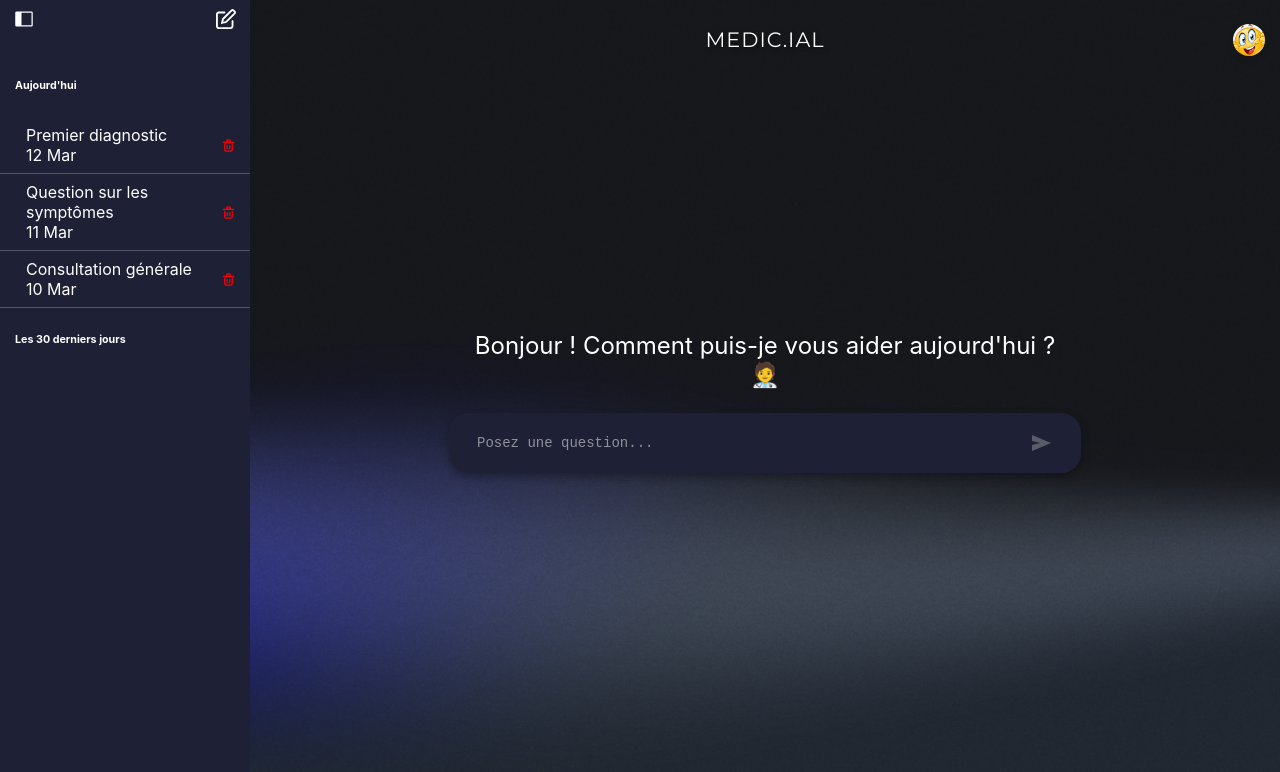
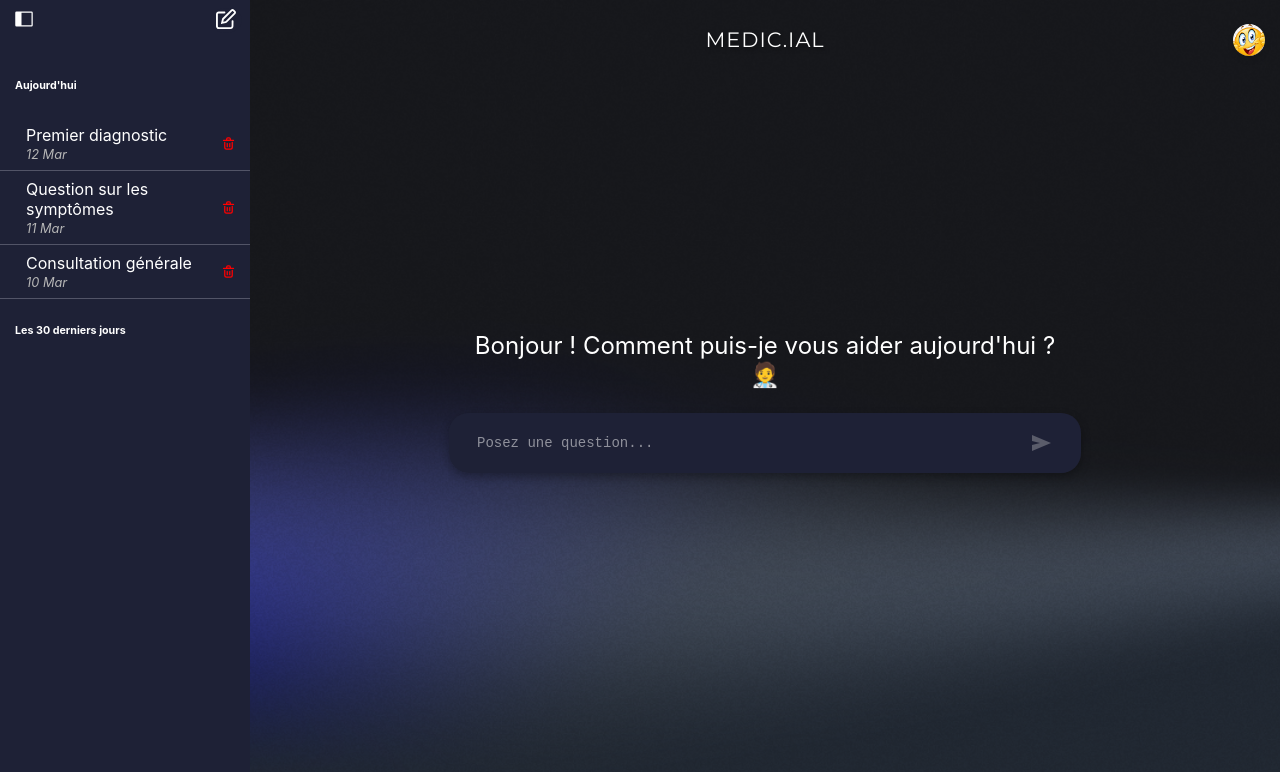
Before and after one commit to AxelGiff/Medic.ial-Chatbot-SAE-S6, a React (Create React App) app: page / in a window 1280 px wide. Shown: the top 772 px of the page. Built offline with nearby package versions, Linux system fonts and the light colour scheme; a web font is replaced by a local one.

Commit message:
Changement date

```diff
--- a/src/App.css
+++ b/src/App.css
@@ -248,6 +248,13 @@
   max-width: 600px;
 }
 
+.conversation-date{
+  font-size: 0.8rem;
+  font-style: italic;
+  margin-top: 2px;
+  color:rgb(183, 183, 183);
+}
+
 /* ----- Formulaire d'entrée ----- */
 .input-form {
   display: flex;
--- a/src/login.css
+++ b/src/login.css
@@ -36,7 +36,7 @@
 .container-form {
     background-color: rgb(30, 33, 54, 0.2);
     border-radius: 20px;
-    width: 50%;
+    width: 40%;
     height: 30rem;
     display: flex;
     align-items: center;
```
Also changed, not shown: 1 other file (tests, documents, lock files or other folders).
